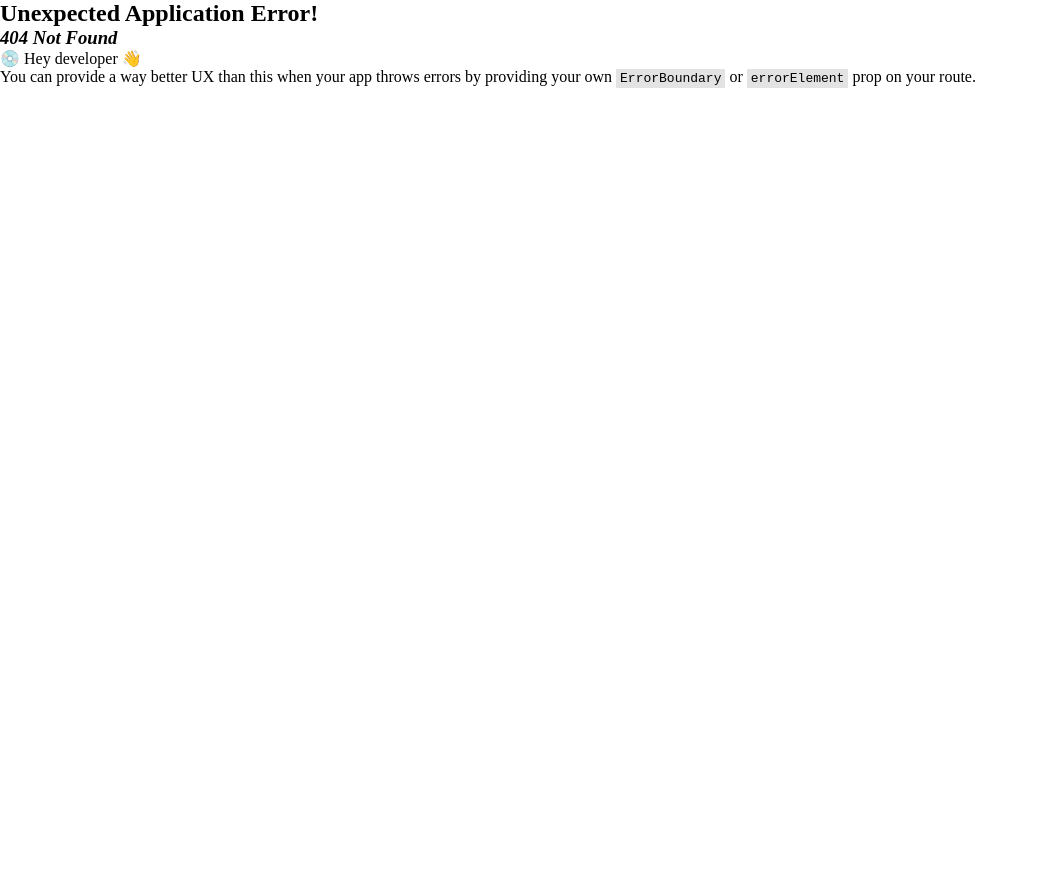
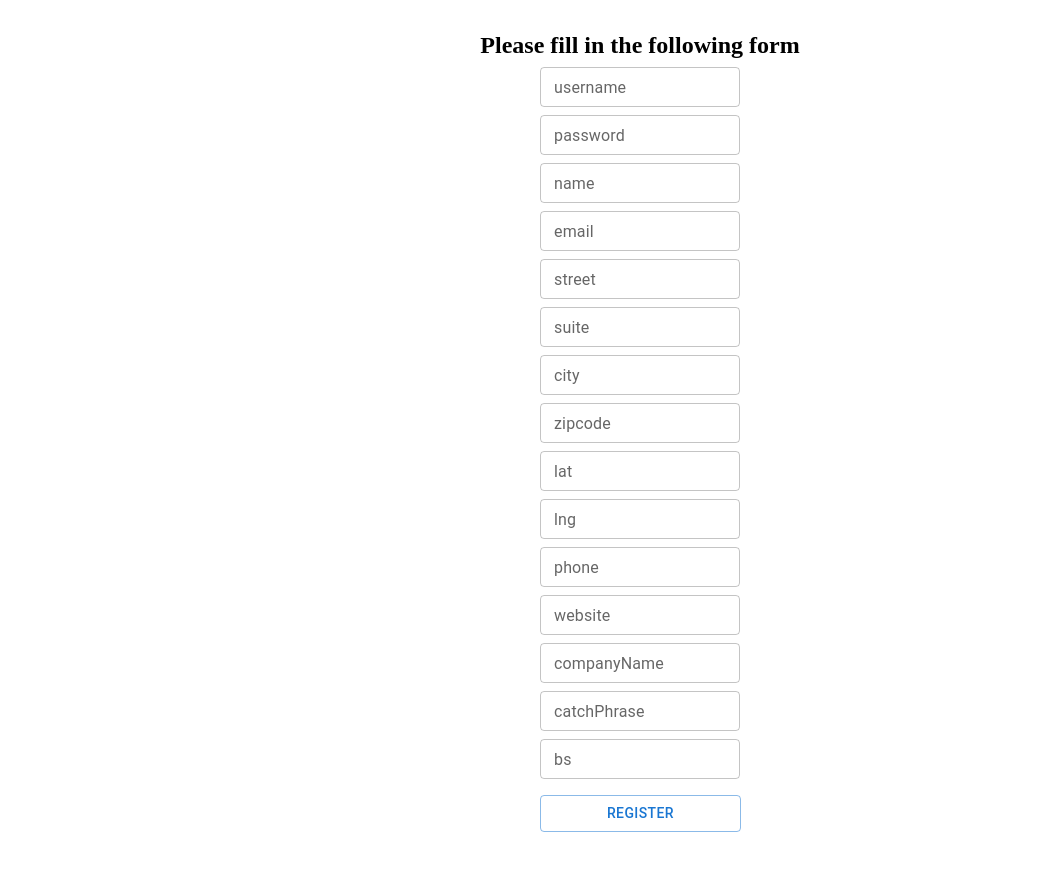
Before and after one commit to piamboat/react-blog, a React (Vite) app: page /register in a window 1280 px wide. Before the commit this address had no page. Shown: the whole page, without its empty margins (0-1038 px from the left). Before the commit the page ends 800 px from the top, so only its background shows below. Built offline with nearby package versions, Linux system fonts and the light colour scheme.

Commit message:
add register page

```diff
--- a/src/main.tsx
+++ b/src/main.tsx
@@ -8,6 +8,7 @@ import {
 import App from "./App.tsx";
 import User from "./pages/User.tsx";
 import Post from "./pages/Post.tsx";
+import Register from "./pages/Register.tsx";
 
 const router = createBrowserRouter([
   {
@@ -22,6 +23,10 @@ const router = createBrowserRouter([
     path: "/post",
     element: <Post />,
   },
+  {
+    path: "/register",
+    element: <Register />,
+  },
 ]);
 
 ReactDOM.createRoot(document.getElementById("root")!).render(
--- /dev/null
+++ b/src/pages/Register.tsx
@@ -0,0 +1,251 @@
+import { useState } from "react";
+import { Box, TextField, Button, Snackbar } from "@mui/material";
+import { useNavigate } from "react-router-dom";
+
+const Register = () => {
+    const navigate = useNavigate();
+
+    const [successRegister, setSuccessRegister] = useState(false)
+
+    const [username, setUsername] = useState("")
+    const [password, setPassword] = useState("")
+    const [name, setName] = useState("")
+    const [email, setEmail] = useState("")
+    const [street, setStreet] = useState("")
+    const [suite, setSuite] = useState("")
+    const [city, setCity] = useState("")
+    const [zipcode, setZipcode] = useState("")
+    const [lat, setLat] = useState("")
+    const [lng, setLng] = useState("")
+    const [phone, setPhone] = useState("")
+    const [website, setWebsite] = useState("")
+    const [companyName, setCompanyName] = useState("")
+    const [catchPhrase, setCatchPhrase] = useState("")
+    const [bs, setBs] = useState("")
+
+    const handleFormSubmit = async (e: React.FormEvent) => {
+        e.preventDefault();
+
+        try {
+            const response = await fetch("http://localhost:3000/api/v1/auth/register", {
+                method: "POST",
+                headers: {
+                    "Content-Type": "application/json",
+                },
+                body: JSON.stringify({
+                    name,
+                    username,
+                    password,
+                    email,
+                    address: {
+                      street,
+                      suite,
+                      city,
+                      zipcode,
+                      lat,
+                      lng,
+                    },
+                    phone,
+                    website,
+                    company: {
+                      name,
+                      catchPhrase,
+                      bs,
+                    },
+                }),
+            })
+
+            if (response.ok) {
+                setSuccessRegister((prev) => true);
+                navigate("/");
+            }
+            else {
+                console.log(`Failed Register!`)
+            }
+        }
+        catch (error)
+        {
+            console.log(`Error while registering!`)
+        }
+    }
+
+    return (
+        <>
+            <div className="container">
+                <Snackbar
+                    open={successRegister}
+                    anchorOrigin={{ vertical: 'top', horizontal: 'center' }}
+                    autoHideDuration={3000}
+                    onClose={() => setSuccessRegister((prev) => false)}
+                    message="created user success!"
+                />
+                <h2>Please fill in the following form</h2>
+                <Box
+                    component="form"
+                    sx={{
+                        "& > :not(style)": { m: 1, width: "25ch" },
+                    }}
+                    noValidate
+                    autoComplete="off"
+                    onSubmit={handleFormSubmit}
+                    >
+                    <div>
+                        <TextField
+                        variant="outlined"
+                        id="username"
+                        label="username"
+                        value={username}
+                        onChange={(e) => setUsername(e.target.value)}
+                        size="small"
+                        />
+                    </div>
+                    <div>
+                        <TextField
+                        variant="outlined"
+                        id="password"
+                        label="password"
+                        value={password}
+                        onChange={(e) => setPassword(e.target.value)}
+                        size="small"
+                        />
+                    </div>
+                    <div>
+                        <TextField
+                        variant="outlined"
+                        id="name"
+                        label="name"
+                        value={name}
+                        onChange={(e) => setName(e.target.value)}
+                        size="small"
+                        />
+                    </div>
+                    <div>
+                        <TextField
+                        variant="outlined"
+                        id="email"
+                        label="email"
+                        value={email}
+                        onChange={(e) => setEmail(e.target.value)}
+                        size="small"
+                        />
+                    </div>
+                    <div>
+                        <TextField
+                        variant="outlined"
+                        id="street"
+                        label="street"
+                        value={street}
+                        onChange={(e) => setStreet(e.target.value)}
+                        size="small"
+                        />
+                    </div>
+                    <div>
+                        <TextField
+                        variant="outlined"
+                        id="suite"
+                        label="suite"
+                        value={suite}
+                        onChange={(e) => setSuite(e.target.value)}
+                        size="small"
+                        />
+                    </div>
+                    <div>
+                        <TextField
+                        variant="outlined"
+                        id="city"
+                        label="city"
+                        value={city}
+                        onChange={(e) => setCity(e.target.value)}
+                        size="small"
+                        />
+                    </div>
+                    <div>
+                        <TextField
+                        variant="outlined"
+                        id="zipcode"
+                        label="zipcode"
+                        value={zipcode}
+                        onChange={(e) => setZipcode(e.target.value)}
+                        size="small"
+                        />
+                    </div>
+                    <div>
+                        <TextField
+                        variant="outlined"
+                        id="lat"
+                        label="lat"
+                        value={lat}
+                        onChange={(e) => setLat(e.target.value)}
+                        size="small"
+                        />
+                    </div>
+                    <div>
+                        <TextField
+                        variant="outlined"
+                        id="lng"
+                        label="lng"
+                        value={lng}
+                        onChange={(e) => setLng(e.target.value)}
+                        size="small"
+                        />
+                    </div>
+                    <div>
+                        <TextField
+                        variant="outlined"
+                        id="phone"
+                        label="phone"
+                        value={phone}
+                        onChange={(e) => setPhone(e.target.value)}
+                        size="small"
+                        />
+                    </div>
+                    <div>
+                        <TextField
+                        variant="outlined"
+                        id="website"
+                        label="website"
+                        value={website}
+                        onChange={(e) => setWebsite(e.target.value)}
+                        size="small"
+                        />
+                    </div>
+                    <div>
+                        <TextField
+                        variant="outlined"
+                        id="companyName"
+                        label="companyName"
+                        value={companyName}
+                        onChange={(e) => setCompanyName(e.target.value)}
+                        size="small"
+                        />
+                    </div>
+                    <div>
+                        <TextField
+                        variant="outlined"
+                        id="catchPhrase"
+                        label="catchPhrase"
+                        value={catchPhrase}
+                        onChange={(e) => setCatchPhrase(e.target.value)}
+                        size="small"
+                        />
+                    </div>
+                    <div>
+                        <TextField
+                        variant="outlined"
+                        id="bs"
+                        label="bs"
+                        value={bs}
+                        onChange={(e) => setBs(e.target.value)}
+                        size="small"
+                        />
+                    </div>
+                    <Button type="submit" variant="outlined" style={{maxWidth: '93%', maxHeight: '20%', minWidth: '93%', minHeight: '20%'}}>
+                        Register
+                    </Button>
+                </Box>
+            </div>
+        </>
+    )
+}
+
+export default Register;
```
